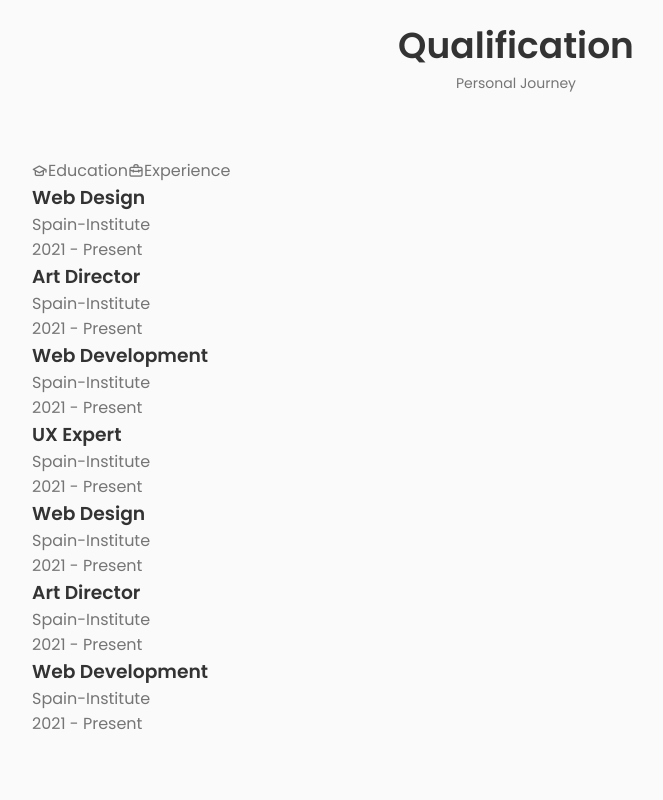
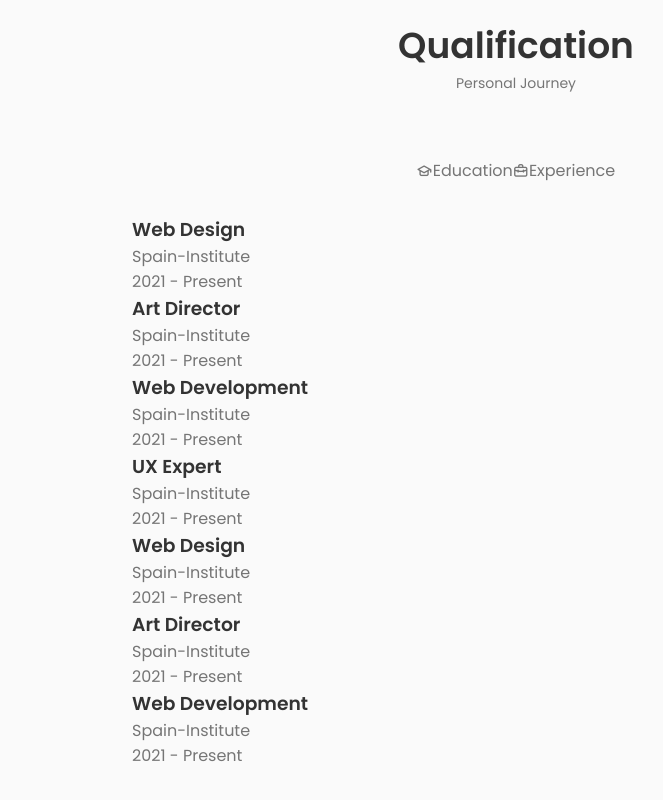
Before and after one commit to gyash21/THE-PORTFOLIO, a React (Create React App) app: page / in a window 1280 px wide. Shown: the part 2499-3299 px from the top of the page, without its empty margins (124-787 px from the left). Before the commit the page ends 3267 px from the top, so only its background shows below. Built offline with nearby package versions, Linux system fonts and the light colour scheme.

Commit message:
update- styling qualification

```diff
--- a/src/components/qualification/qualification.css
+++ b/src/components/qualification/qualification.css
@@ -0,0 +1,12 @@
+.qualification__container{
+
+    max-width: 768px;
+}
+
+
+.qualification__tabs{
+
+    display: flex;
+    justify-content: center;
+    margin-bottom: var(--mb-2);
+}
```
